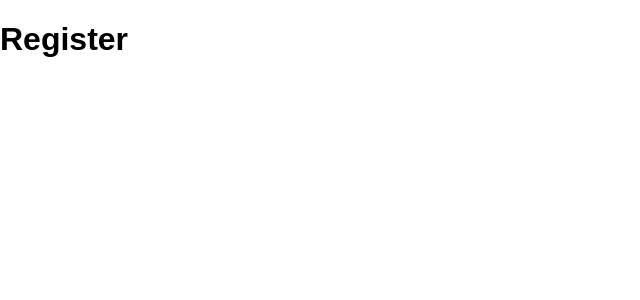
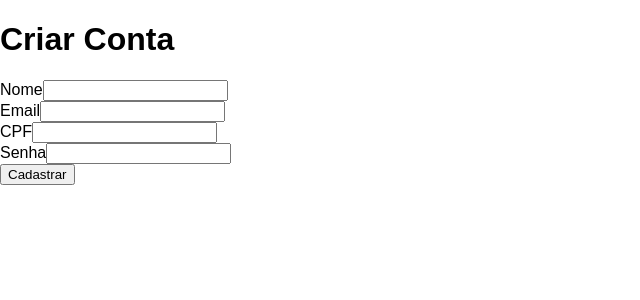
Before and after one commit to meiryannemartinspereira/duett-auth-web, a React (Vite) app: page /register in a window 1280 px wide. Shown: the top 300 px of the page, without its empty margins (0-640 px from the left). Built offline with nearby package versions, Linux system fonts and the light colour scheme.

Commit message:
feat: implement admin management and logged user info
- add /auth/me consumption to display logged user on dashboard
- refactor admin panel UI
- add modal to create admin
- list users with actions
- implement user delete
- adjust register flow

```diff
--- /dev/null
+++ b/src/components/CreateAdminModal.jsx
@@ -0,0 +1,136 @@
+import { useState } from "react"
+import api from "../services/api"
+
+function CreateAdminModal({ isOpen, onClose, refreshUsers }) {
+
+  const [formData, setFormData] = useState({
+    name: "",
+    email: "",
+    cpf: "",
+    password: ""
+  })
+
+  if (!isOpen) return null
+
+  const handleChange = (e) => {
+    const { name, value } = e.target
+    setFormData({
+      ...formData,
+      [name]: value
+    })
+  }
+
+  const createAdmin = async (e) => {
+
+    e.preventDefault()
+
+    try {
+
+      const token = localStorage.getItem("accessToken")
+
+      await api.post("/admin/users/admin", formData, {
+        headers: {
+          Authorization: `Bearer ${token}`
+        }
+      })
+
+      setFormData({
+        name: "",
+        email: "",
+        cpf: "",
+        password: ""
+      })
+
+      refreshUsers()
+      onClose()
+
+    } catch (error) {
+
+      console.error(error)
+      alert("Erro ao criar admin")
+
+    }
+  }
+
+  return (
+
+    <div style={overlayStyle}>
+
+      <div style={modalStyle}>
+
+        <h2>Criar novo ADMIN</h2>
+
+        <form onSubmit={createAdmin}>
+
+          <input
+            type="text"
+            name="name"
+            placeholder="Nome"
+            value={formData.name}
+            onChange={handleChange}
+            required
+          />
+
+          <input
+            type="email"
+            name="email"
+            placeholder="Email"
+            value={formData.email}
+            onChange={handleChange}
+            required
+          />
+
+          <input
+            type="text"
+            name="cpf"
+            placeholder="CPF"
+            value={formData.cpf}
+            onChange={handleChange}
+            required
+          />
+
+          <input
+            type="password"
+            name="password"
+            placeholder="Senha"
+            value={formData.password}
+            onChange={handleChange}
+            required
+          />
+
+          <button type="submit">
+            Criar
+          </button>
+
+          <button type="button" onClick={onClose}>
+            Cancelar
+          </button>
+
+        </form>
+
+      </div>
+
+    </div>
+  )
+}
+
+const overlayStyle = {
+  position: "fixed",
+  top: 0,
+  left: 0,
+  width: "100%",
+  height: "100%",
+  background: "rgba(0,0,0,0.5)",
+  display: "flex",
+  justifyContent: "center",
+  alignItems: "center"
+}
+
+const modalStyle = {
+  background: "white",
+  padding: "24px",
+  borderRadius: "8px",
+  width: "400px"
+}
+
+export default CreateAdminModal
--- a/src/pages/Admin.jsx
+++ b/src/pages/Admin.jsx
@@ -0,0 +1,132 @@
+import { useEffect, useState } from "react"
+import api from "../services/api"
+import CreateAdminModal from "../components/CreateAdminModal"
+
+function Admin() {
+
+  const [users, setUsers] = useState([])
+  const [loading, setLoading] = useState(true)
+  const [isModalOpen, setIsModalOpen] = useState(false)
+
+  useEffect(() => {
+    fetchUsers()
+  }, [])
+
+  const fetchUsers = async () => {
+
+    try {
+
+      const token = localStorage.getItem("accessToken")
+
+      const response = await api.get("/admin/users", {
+        headers: {
+          Authorization: `Bearer ${token}`
+        }
+      })
+
+      setUsers(response.data)
+
+    } catch (error) {
+
+      console.error(error)
+      alert("Erro ao buscar usuários")
+
+    } finally {
+
+      setLoading(false)
+
+    }
+  }
+
+  const deleteUser = async (id) => {
+
+    const confirmDelete = window.confirm("Deseja realmente deletar este usuário?")
+
+    if (!confirmDelete) return
+
+    try {
+
+      const token = localStorage.getItem("accessToken")
+
+      await api.delete(`/admin/users/${id}`, {
+        headers: {
+          Authorization: `Bearer ${token}`
+        }
+      })
+
+      setUsers(users.filter(user => user.id !== id))
+
+    } catch (error) {
+
+      console.error(error)
+      alert("Erro ao deletar usuário")
+
+    }
+  }
+
+  if (loading) return <p>Carregando...</p>
+
+  return (
+
+    <div>
+
+      <h1>Painel Administrativo</h1>
+
+      <button onClick={() => setIsModalOpen(true)}>
+        Criar Admin
+      </button>
+
+      <h2>Usuários cadastrados</h2>
+
+      <table border="1">
+
+        <thead>
+          <tr>
+            <th>ID</th>
+            <th>Nome</th>
+            <th>Email</th>
+            <th>CPF</th>
+            <th>Perfil</th>
+            <th>Ações</th>
+          </tr>
+        </thead>
+
+        <tbody>
+
+          {users.map((user) => (
+
+            <tr key={user.id}>
+
+              <td>{user.id}</td>
+              <td>{user.name}</td>
+              <td>{user.email}</td>
+              <td>{user.cpf}</td>
+              <td>{user.role}</td>
+
+              <td>
+
+                <button onClick={() => deleteUser(user.id)}>
+                  Deletar
+                </button>
+
+              </td>
+
+            </tr>
+
+          ))}
+
+        </tbody>
+
+      </table>
+
+      <CreateAdminModal
+        isOpen={isModalOpen}
+        onClose={() => setIsModalOpen(false)}
+        refreshUsers={fetchUsers}
+      />
+
+    </div>
+  )
+}
+
+export default Admin
--- a/src/pages/Dashboard.jsx
+++ b/src/pages/Dashboard.jsx
@@ -1,9 +1,62 @@
+import { useEffect, useState } from "react"
+import api from "../services/api"
+
 function Dashboard() {
+
+  const [user, setUser] = useState(null)
+  const [loading, setLoading] = useState(true)
+
+  useEffect(() => {
+    fetchUser()
+  }, [])
+
+  const fetchUser = async () => {
+
+    try {
+
+      const token = localStorage.getItem("accessToken")
+
+      const response = await api.get("/auth/me", {
+        headers: {
+          Authorization: `Bearer ${token}`
+        }
+      })
+
+      setUser(response.data)
+
+    } catch (error) {
+
+      console.error("Erro ao buscar usuário:", error)
+
+    } finally {
+      setLoading(false)
+    }
+  }
+
+  if (loading) return <p>Carregando...</p>
+
   return (
+
     <div>
+
       <h1>Dashboard</h1>
-      <p>Authenticated area</p>
+
+      {user && (
+
+        <div>
+
+          <h2>Olá, {user.name} 👋</h2>
+
+          <p>Email: {user.email}</p>
+
+          <p>Perfil: {user.role}</p>
+
+        </div>
+
+      )}
+
     </div>
+
   )
 }
 
--- a/src/pages/Register.jsx
+++ b/src/pages/Register.jsx
@@ -1,7 +1,118 @@
+import { useState } from "react"
+import { useNavigate } from "react-router-dom"
+import api from "../services/api"
+
 function Register() {
+
+  const navigate = useNavigate()
+
+  const [formData, setFormData] = useState({
+    name: "",
+    email: "",
+    cpf: "",
+    password: ""
+  })
+
+  const [error, setError] = useState(null)
+  const [loading, setLoading] = useState(false)
+
+  const handleChange = (e) => {
+    const { name, value } = e.target
+
+    setFormData({
+      ...formData,
+      [name]: value
+    })
+  }
+
+  const handleSubmit = async (e) => {
+    e.preventDefault()
+
+    try {
+
+      setLoading(true)
+      setError(null)
+
+      await api.post("/auth/register", formData)
+
+      alert("Usuário cadastrado com sucesso!")
+
+      navigate("/login")
+
+    } catch (err) {
+
+      console.error(err)
+
+      if (err.response?.data?.message) {
+        setError(err.response.data.message)
+      } else {
+        setError("Erro ao cadastrar usuário")
+      }
+
+    } finally {
+      setLoading(false)
+    }
+  }
+
   return (
     <div>
-      <h1>Register</h1>
+
+      <h1>Criar Conta</h1>
+
+      <form onSubmit={handleSubmit}>
+
+        <div>
+          <label>Nome</label>
+          <input
+            type="text"
+            name="name"
+            value={formData.name}
+            onChange={handleChange}
+            required
+          />
+        </div>
+
+        <div>
+          <label>Email</label>
+          <input
+            type="email"
+            name="email"
+            value={formData.email}
+            onChange={handleChange}
+            required
+          />
+        </div>
+
+        <div>
+          <label>CPF</label>
+          <input
+            type="text"
+            name="cpf"
+            value={formData.cpf}
+            onChange={handleChange}
+            required
+          />
+        </div>
+
+        <div>
+          <label>Senha</label>
+          <input
+            type="password"
+            name="password"
+            value={formData.password}
+            onChange={handleChange}
+            required
+          />
+        </div>
+
+        <button type="submit" disabled={loading}>
+          {loading ? "Cadastrando..." : "Cadastrar"}
+        </button>
+
+      </form>
+
+      {error && <p>{error}</p>}
+
     </div>
   )
 }
--- a/src/routes/AppRoutes.jsx
+++ b/src/routes/AppRoutes.jsx
@@ -4,6 +4,7 @@ import Login from "../pages/Login"
 import Register from "../pages/Register"
 import Dashboard from "../pages/Dashboard"
 import ProtectedRoute from "../components/ProtectedRoute"
+import Admin from "../pages/Admin"
 
 function AppRoutes() {
 
@@ -18,6 +19,14 @@ function AppRoutes() {
 
         <Route path="/register" element={<Register />} />
 
+        <Route
+          path="/admin"
+          element={
+            <ProtectedRoute>
+              <Admin />
+            </ProtectedRoute>
+          }
+        />
         <Route
           path="/dashboard"
           element={
```
